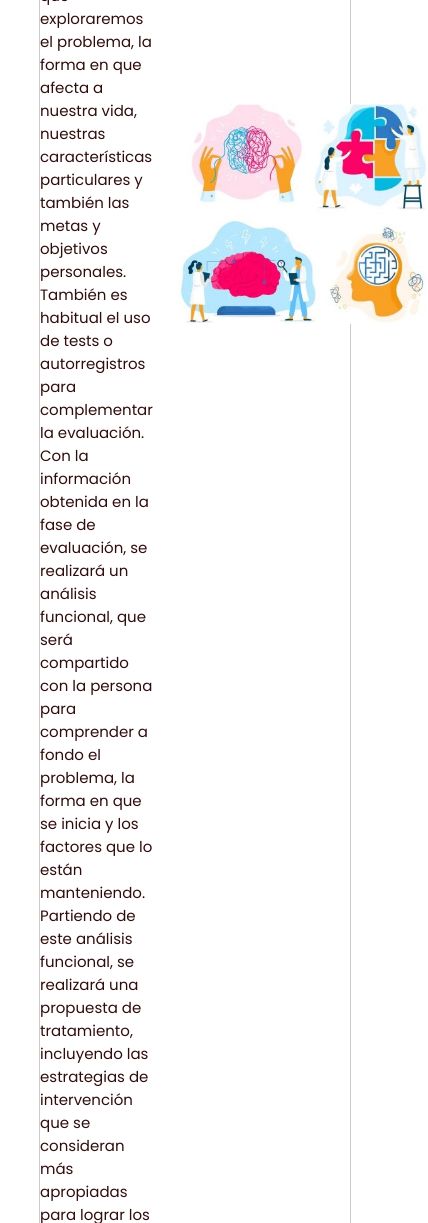
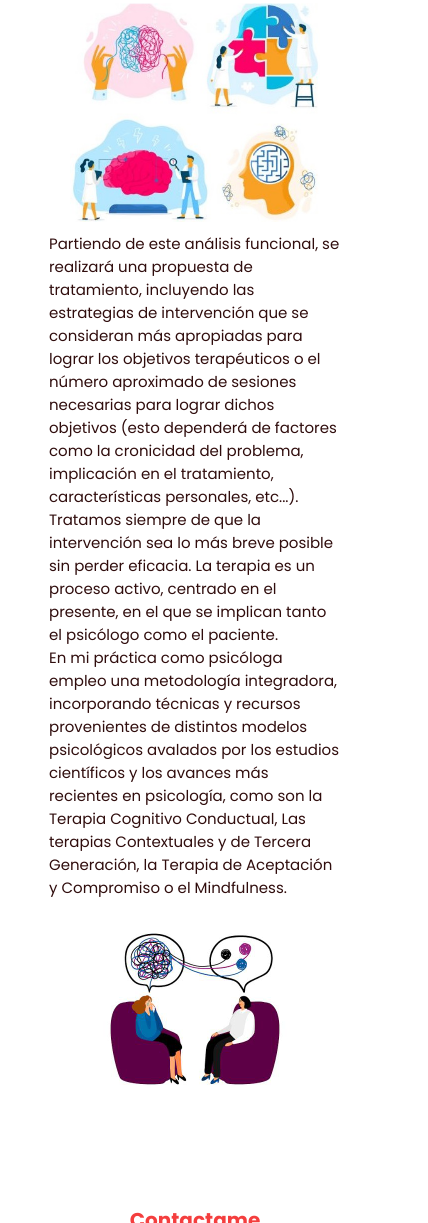
Before and after one commit to Espi89/PsicologaVanesaEspinosa, a plain HTML site: page index.html in a window 390 px wide. Shown: the part 3509-4732 px from the top of the page, 428 px wide, since content can reach past the window. Drawn offline with nearby package versions, Linux system fonts and the light colour scheme.

Commit message:
Subida final hasta esperar alta del cliente

```diff
--- a/assets/css/styles.css
+++ b/assets/css/styles.css
@@ -367,7 +367,6 @@ img {
 
 
 .contenedor__how-img {
-  border: 1px solid rgb(204, 201, 201);
   margin: 0 10%;
   font-size: var(--small-font-size);
 }
@@ -380,11 +379,19 @@ img {
 
 .bottom__how-img{
   display: grid;
-  grid-template-columns: 1fr 300px;
+  grid-template-columns: 300px 1fr;
 }
 
 .top__how-img-img{
   margin: auto;
+}
+
+.top__how-img-text{
+  margin: 10px;
+}
+
+.bottom__how-img-text{
+  margin: 10px;
 }
 
 .bottom__how-img-img{
@@ -457,6 +464,7 @@ img {
     width: 200px;
   }
 
+
 }
 
 @media screen and (max-width: 575px){
@@ -472,6 +480,20 @@ img {
     padding-top: 2rem;
     margin: 0 auto;
   }
+  .nav {
+    height: calc(var(--header-height) + 1.4rem);
+  }
+  .top__how-img,
+  .bottom__how-img{
+    /* background: seagreen; */
+    grid-template-columns: 1fr;
+  }
+
+  .bottom__how-img{
+    display: flex;
+    flex-direction: column-reverse;
+  }
+
 }
 
 @media screen and (min-width: 576px) {
@@ -514,12 +536,19 @@ img {
   }
   .contact__container {
     justify-items: center;
+  }
 
+  .nav {
+    height: calc(var(--header-height) + 1.4rem);
   }
+
+
+
 
 }
 
 @media screen and (min-width: 768px) {
+
   body {
     margin: 0;
   }
@@ -574,7 +603,23 @@ img {
     grid-template-columns: repeat(3, 1fr);
     column-gap: 2rem;
   }
+
+
 }
+
+@media screen and (max-width: 768px){
+  .top__how-img,
+  .bottom__how-img{
+    /* background: seagreen; */
+    grid-template-columns: 1fr;
+  }
+
+  .bottom__how-img{
+    display: flex;
+    flex-direction: column-reverse;
+  }
+}
+
 
 @media screen and (min-width: 992px) {
   .bd-grid {
@@ -587,4 +632,6 @@ img {
   .home__img {
     width: 450px;
   }
+
+
 }
--- a/index.html
+++ b/index.html
@@ -126,21 +126,23 @@
                                                     <div class="contenedor__how-img">
                                                         <div class="top__how-img">
                                                             <div class="top__how-img-text">
-                                                                <p class="text">Cada persona tiene unas necesidades distintas, por lo que la forma de intervención más adecuada dependerá de cada caso particular. Por eso antes de comenzar la terapia es necesario realizar una evaluación, en forma de entrevista, en que exploraremos el problema, la forma en que afecta a nuestra vida, nuestras características particulares y también las metas y objetivos personales. También es habitual el uso de tests o autorregistros para complementar la evaluación. Con la información obtenida en la fase de evaluación, se realizará un análisis funcional, que será compartido con la persona para comprender a fondo el problema, la forma en que se inicia y los factores que lo están manteniendo.</p>
+                                                                <p class="text">Cada persona tiene unas necesidades distintas, por lo que la forma de intervención más adecuada dependerá de cada caso particular. Por eso antes de comenzar la terapia es necesario realizar una evaluación, en forma de entrevista, en que exploraremos el problema, la forma en que afecta a nuestra vida, nuestras características particulares y también las metas y objetivos personales.</p>
+                                                                <p class="text"> También es habitual el uso de tests o autorregistros para complementar la evaluación. Con la información obtenida en la fase de evaluación, se realizará un análisis funcional, que será compartido con la persona para comprender a fondo el problema, la forma en que se inicia y los factores que lo están manteniendo.</p>
                                                             </div>
                                                             <div class="top__how-img-img">
                                                                 <img src="assets/img/tipos__terapias.jpg" alt="" class="img-how" width="250px" height="auto">
                                                             </div>
                                                         </div>
                                                         <div class="bottom__how-img">
-                                                            <div class="bottom__how-img-text">
-                                                                <p class="text">Partiendo de este análisis funcional, se realizará una propuesta de tratamiento, incluyendo las estrategias de intervención que se consideran más apropiadas para lograr los objetivos terapéuticos o el número aproximado de sesiones necesarias para lograr dichos objetivos (esto dependerá de factores como la cronicidad del problema, implicación en el tratamiento, características personales, etc...). Tratamos siempre de que la intervención sea lo más breve posible sin perder eficacia. La terapia es un proceso activo, centrado en el presente, en el que se implican tanto el psicólogo como el paciente. En mi práctica como psicóloga empleo una metodología integradora, incorporando técnicas y recursos provenientes de distintos modelos psicológicos avalados por los estudios científicos y los avances más recientes en psicología, como son la Terapia Cognitivo Conductual, Las terapias Contextuales y de Tercera Generación, la Terapia de Aceptación y Compromiso o el Mindfulness.</p>
-                                                            </div>
                                                             <div class="bottom__how-img-img">
                                                                 <img src="assets/img/tipos__terapias2.jpeg" alt="" class="img-how2" width="200px" height="auto">
                                                             </div>
+                                                            <div class="bottom__how-img-text">
+                                                                <p class="text">Partiendo de este análisis funcional, se realizará una propuesta de tratamiento, incluyendo las estrategias de intervención que se consideran más apropiadas para lograr los objetivos terapéuticos o el número aproximado de sesiones necesarias para lograr dichos objetivos (esto dependerá de factores como la cronicidad del problema, implicación en el tratamiento, características personales, etc...).</p>
+                                                                <p class="text"> Tratamos siempre de que la intervención sea lo más breve posible sin perder eficacia. La terapia es un proceso activo, centrado en el presente, en el que se implican tanto el psicólogo como el paciente.</p>
+                                                                <p class="text"> En mi práctica como psicóloga empleo una metodología integradora, incorporando técnicas y recursos provenientes de distintos modelos psicológicos avalados por los estudios científicos y los avances más recientes en psicología, como son la Terapia Cognitivo Conductual, Las terapias Contextuales y de Tercera Generación, la Terapia de Aceptación y Compromiso o el Mindfulness.</p>
+                                                            </div>
                                                         </div>
-                                                        <p class="text"><a href="#" class="button">LEE MAS ACERCA DE LAS TERAPIAS</a></p>
                                                     </div>
                                                 </section>
 
```
